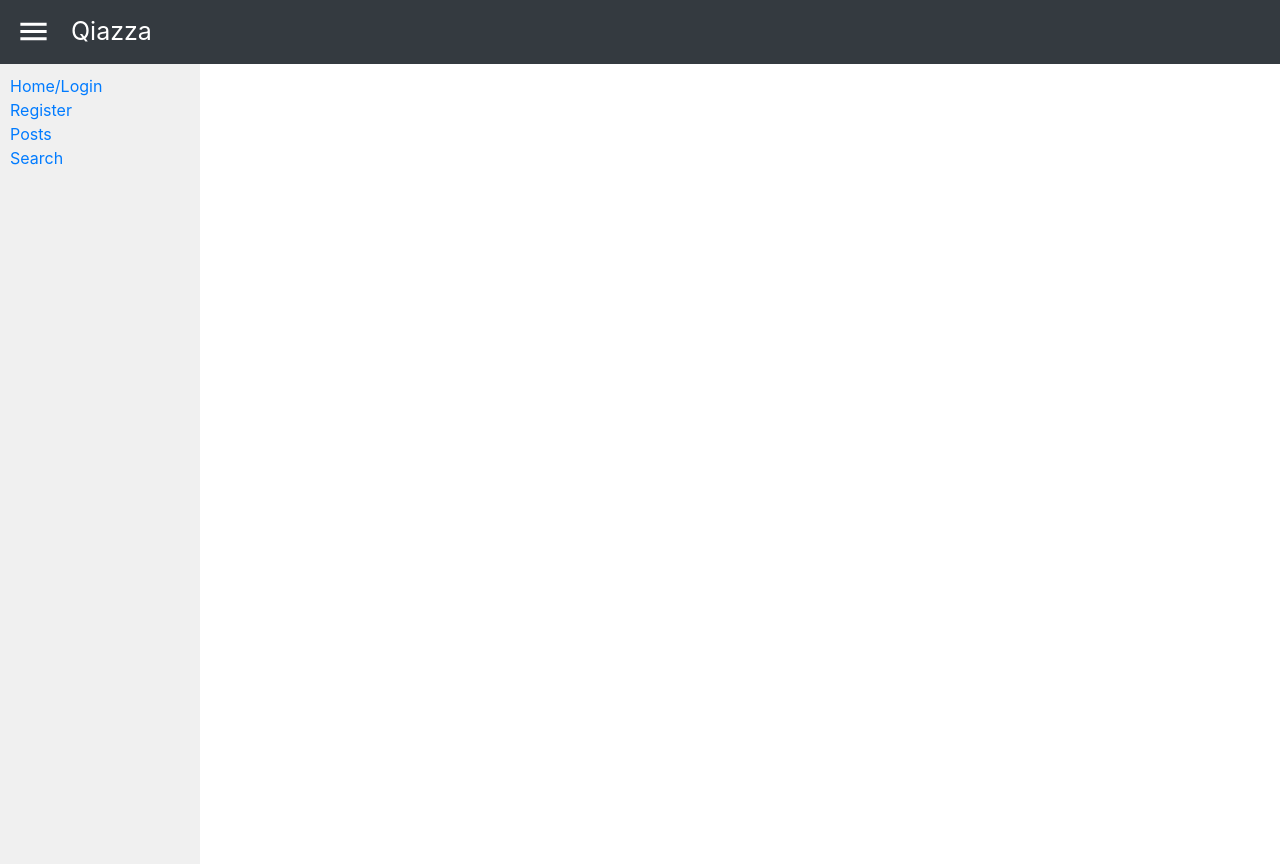
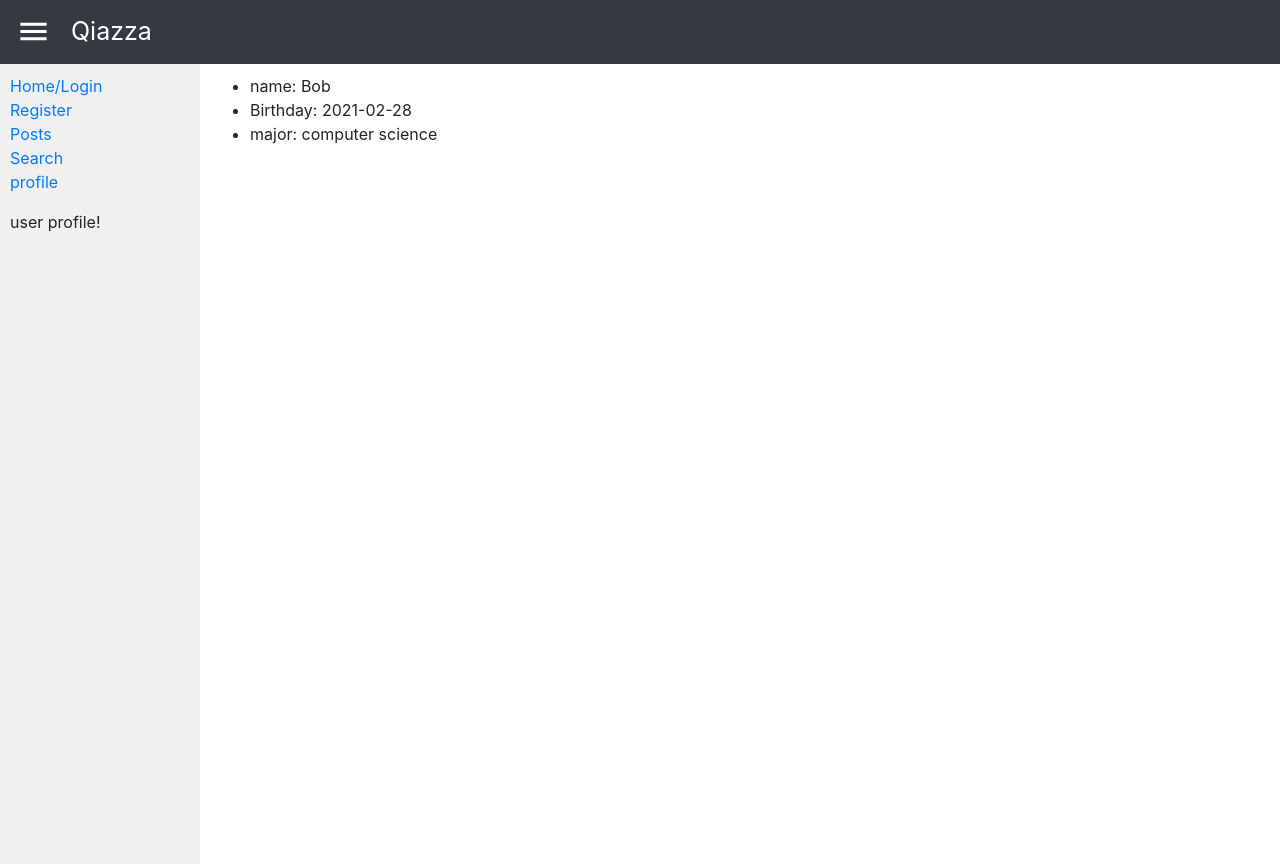
Before and after one commit to tap498775210/project97, a React (Create React App) app in the folder client/: page /user in a window 1280 px wide. Built offline with nearby package versions, Linux system fonts and the light colour scheme.

Commit message:
added the userprofile to the sidebar with the demo

```diff
--- a/client/src/components/Sidebar.js
+++ b/client/src/components/Sidebar.js
@@ -27,6 +27,9 @@ class Sidebar extends Component {
                     <Link to="/search">Search</Link>{" "}
                     {/* Search function not implemented */}
                     </li>
+                    <li>
+                        <Link to="/user/:id">profile</Link>
+                    </li>
                     {/* A link to the user profile in the sidebar.
                     <li>
                     <Link to="/profile"></Link>
--- a/client/src/components/userProfile.js
+++ b/client/src/components/userProfile.js
@@ -1,18 +1,17 @@
 import React from 'react';
 import ReactDOM from 'react-dom';
-import './index.css';
-import picture from './567.png'
 
 
-const user = { name: "Bob", Birthday: "2021-02-28", major: "computer science" };
+
 
 //const profilePic = <img src="567.png" alt="sadfsfdsafds"/>;
 
 function ProfileList(props) {
-    const keys = Object.keys(props.user);
+    const user = { name: "Bob", Birthday: "2021-02-28", major: "computer science" };//this is for test now
+    const keys = Object.keys(user);
     const profile = keys.map((title, index) =>
         <li key={index.toString()}>
-            {title}: {props.user[title]}
+            {title}: {user[title]}
         </li>);
 
     return (
@@ -20,16 +19,10 @@ function ProfileList(props) {
     );
 }
 
-function Page(props) {
+export default function Page(props) {
     return (
         <>
-            <img src={picture} alt="abc" width="320" height="200"/>
-        < ProfileList user={props.user} />
+        < ProfileList/>
         </>
     );
 }
-
-ReactDOM.render(
-    <Page user={user}/>,
-    document.getElementById('root')
-);
--- a/client/src/routes.js
+++ b/client/src/routes.js
@@ -1,6 +1,8 @@
 import LoginForm from "./components/LoginForm";
 import Register from "./components/Register";
 import Question from "./components/Question";
+import User from "./components/userProfile";
+
 //import TBA from "./components/userProfile";   // TODO?
 
 /* This file is for all of the routes needed for main views and sidebar navigation.
@@ -32,6 +34,11 @@ const routes = [
       sidebar: () => <div>search!</div>,
       main: () => <h2>Search</h2>
     },
+    {
+        path: "/user",
+        sidebar: () => <div>user profile!</div>,
+        main: () => <User/>
+    }
     // {  // TODO? user profile
     //   path: "/profile",
     //   sidebar: () => <div>user profile</div>,
```
